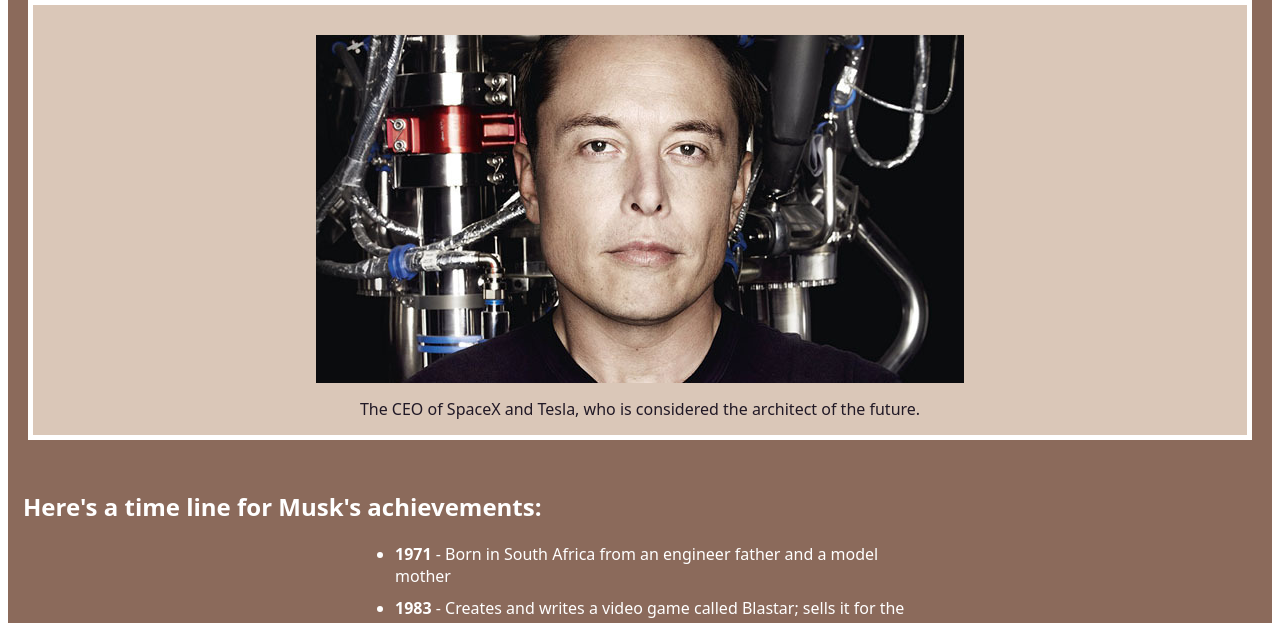
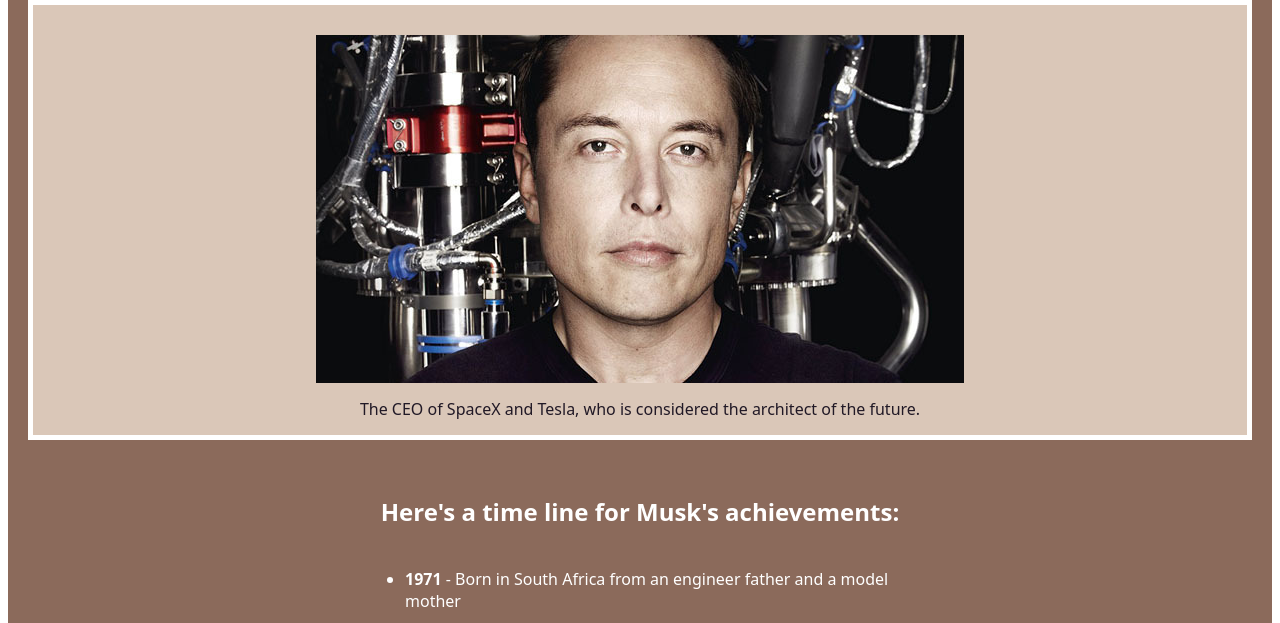
Before and after one commit to edsonv/tribute_page-FCC, a website built with webpack: page src/index.html in a window 1280 px wide. Shown: the part 131-754 px from the top of the page. Built offline with nearby package versions, Linux system fonts and the light colour scheme; some packages are replaced by stand-ins of ours.

Commit message:
Se han modificado los archivos fuente

```diff
--- a/src/css/main.css
+++ b/src/css/main.css
@@ -1,8 +1,7 @@
 :root {
   --font-p: white;
   --font-s: #211926;
-  --body: #8b6a5b;
-  --main: black;
+  --main: #8b6a5b;
   --img: #dac7b8;
 }
 
@@ -13,12 +12,14 @@ body {
 }
 
 #main {
-  background: var(--body);
+  background: var(--main);
   margin: 30px 0;
   padding: 15px;
   border: 0px solid;
   border-radius: 5px;
 }
+
+#tribute-info {}
 
 #image {
   max-width: 100%;
@@ -41,8 +42,9 @@ body {
 }
 
 #headline {
-  text-align: left;
+  /* text-align: left; */
   margin-top: 50px;
+  display: inline-block;
 }
 
 ul {
@@ -52,7 +54,7 @@ ul {
 }
 
 li {
-  margin: 10px;
+  margin: 20px;
 }
 
 #quote {
--- a/src/index.html
+++ b/src/index.html
@@ -46,7 +46,7 @@
       </p>
     </div>
   </div>
-  <script type="text/javascript" src="https://cdn.freecodecamp.org/testable-projects-fcc/v1/bundle.js"></script>
+  <!-- <script type="text/javascript" src="https://cdn.freecodecamp.org/testable-projects-fcc/v1/bundle.js"></script> -->
 </body>
 
 </html>
```
